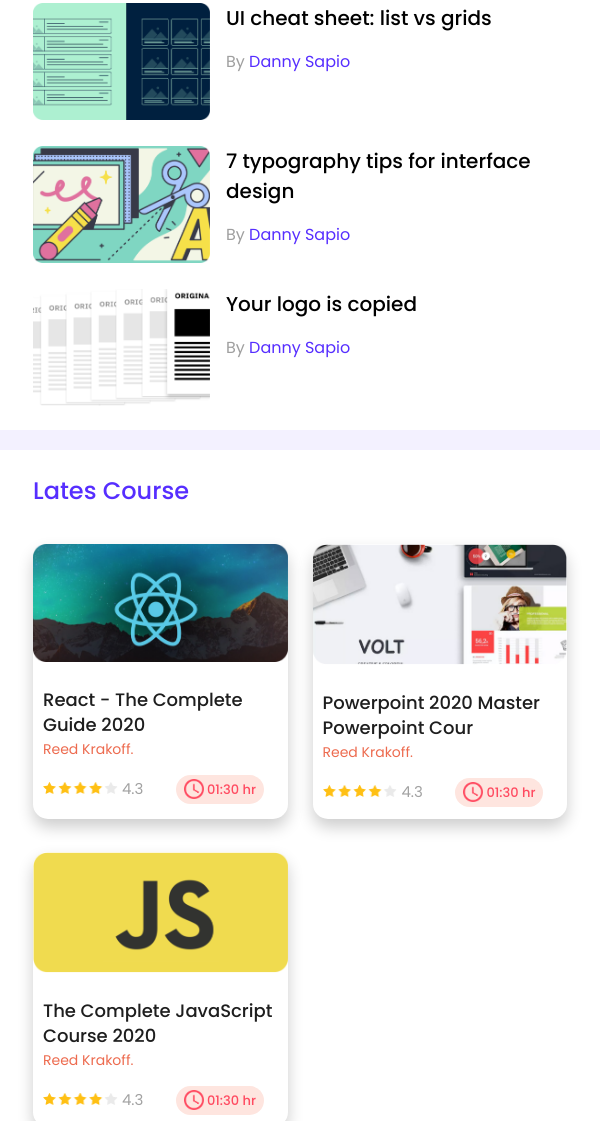
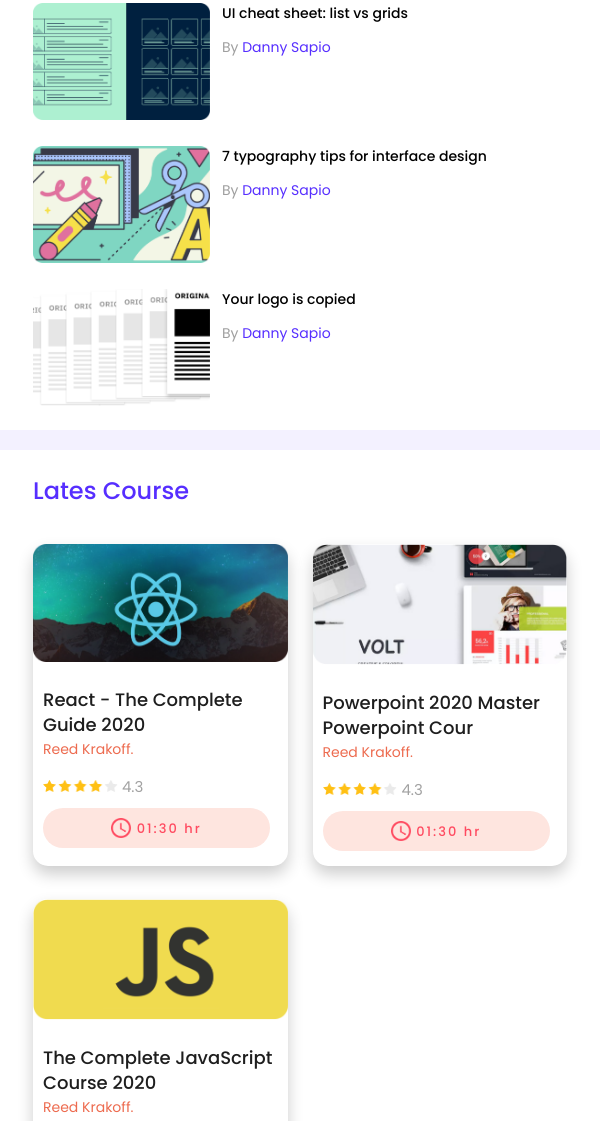
Before and after one commit to asadjulhas/leader-board, a plain HTML site: page index.html in a window 600 px wide. Shown: the part 737-1858 px from the top of the page. Drawn offline with Linux system fonts and the light colour scheme.

Commit message:
fix responsive issues

```diff
--- a/assets/css/responsive.css
+++ b/assets/css/responsive.css
@@ -1,4 +1,4 @@
-@media only screen and (min-width: 767px) and (max-width: 900px) {
+@media only screen and (min-width: 767px) and (max-width: 845px) {
 
   .header_area {
     padding: 0 20px;
@@ -15,6 +15,13 @@
   .single_blog h3 {
     font-size: 14px;
     margin-top: 12px;
+  }
+  .course_details img {
+    width: 74.6px;
+    height: 11.81px;
+  }
+  .course_duration {
+    margin-left: 2%;
   }
 }
 
@@ -51,6 +58,14 @@
     width: 74.6px;
     height: 11.81px;
   }
+  .single_blog h3 {
+    font-size: 14px;
+    margin-left: 12px;
+    line-height: 20px;
+  }
+  .single_blog h3 p {
+    font-size: 14px;
+  }
 
 
 
@@ -64,5 +79,14 @@
   .players, .courses_area {
     grid-template-columns: repeat(2, 1fr);
   }
+  .course_duration {
+    display: block;
+    width: 90%;
+    margin-left: 0;
+    text-align: center;
+    letter-spacing: 2px;
+    margin-top: 9px;
+    padding-bottom: 9px;
+  }
 
 }
```
